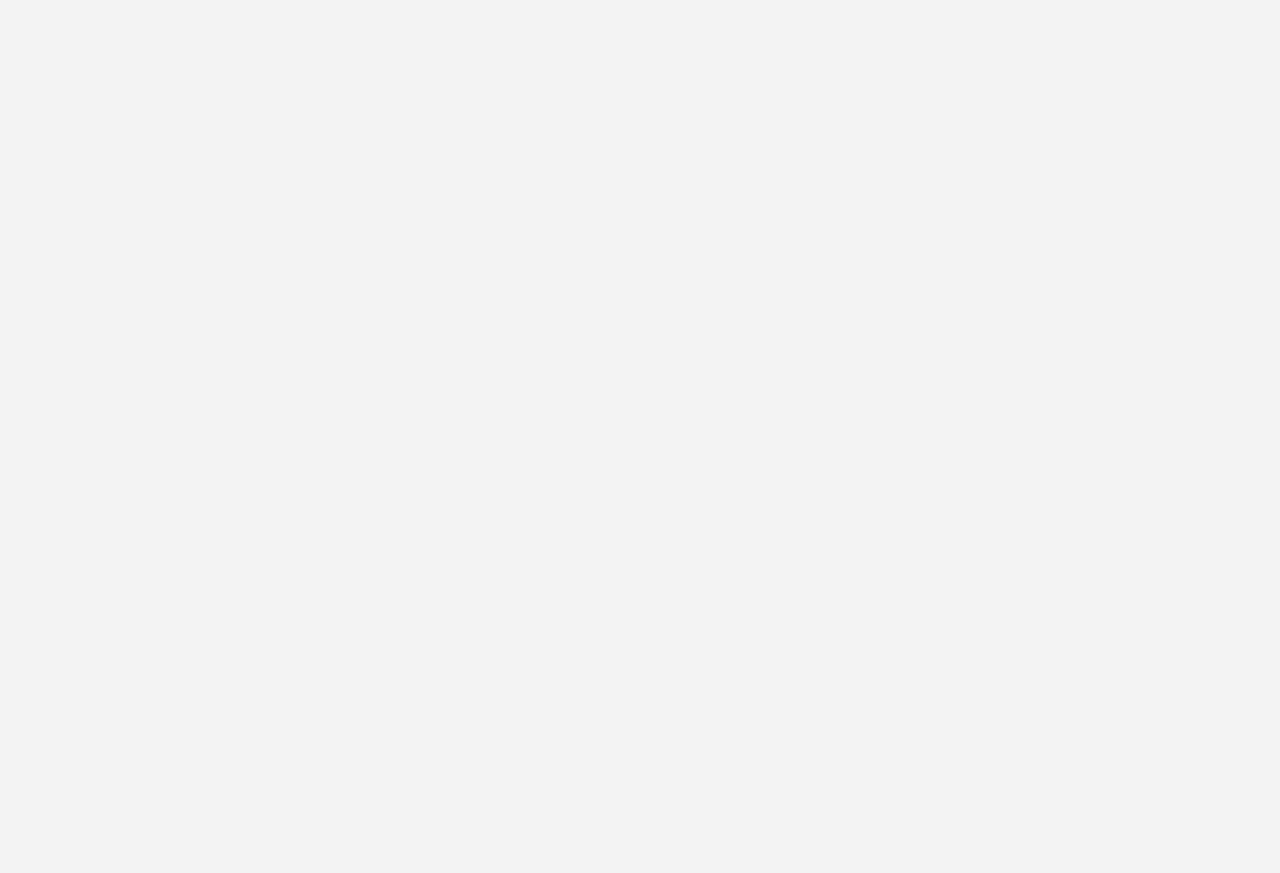
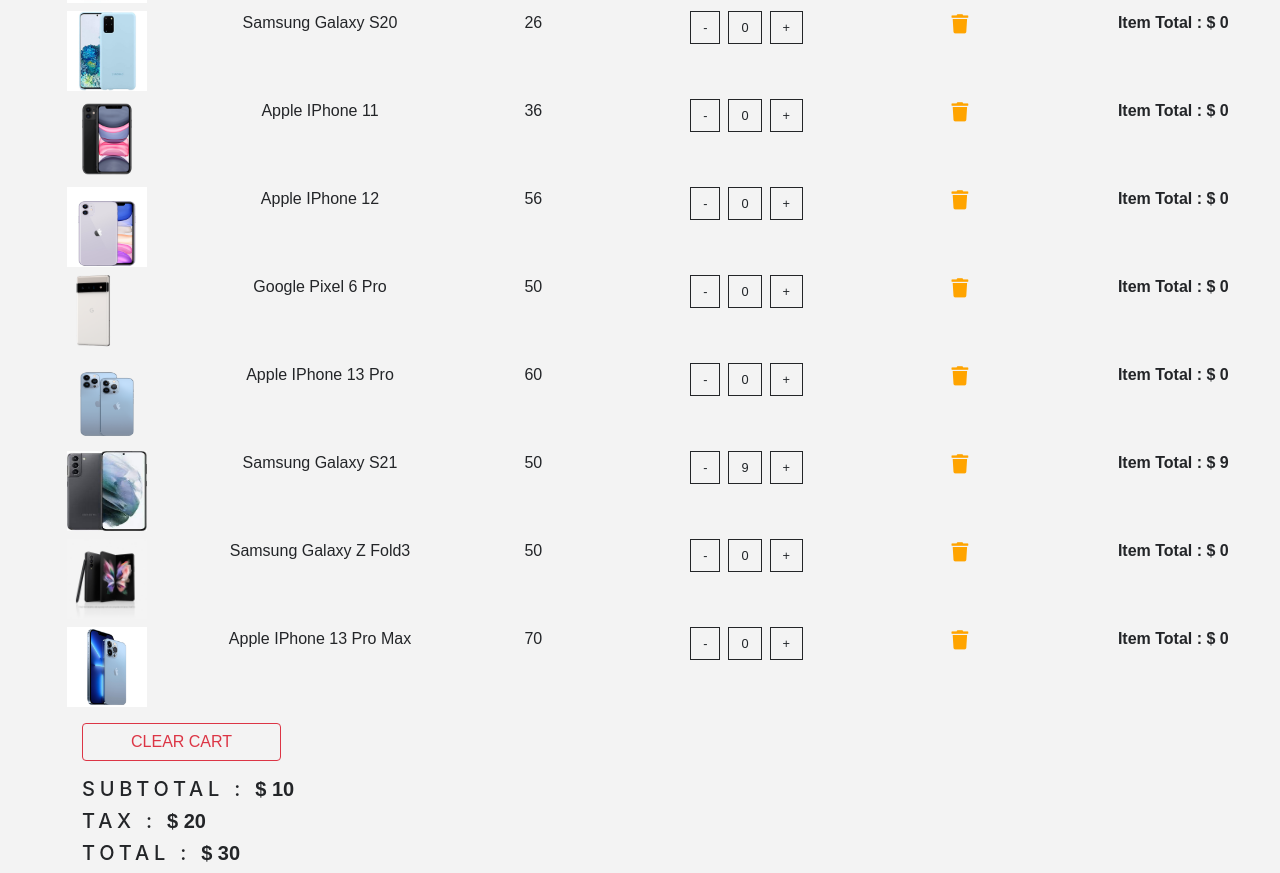
Before and after one commit to bella77-69/store-ecommerce, a React (Create React App) app: page /cart in a window 1280 px wide. Shown: the part 364-1237 px from the top of the page. Before the commit the page ends 800 px from the top, so only its background shows below. Built offline with nearby package versions, Linux system fonts and the light colour scheme.

Commit message:
added CartItem, CartList, and CartTotals to components, wip functionality

```diff
--- a/src/App.css
+++ b/src/App.css
@@ -27,3 +27,24 @@
 .text-bright {
   color: var(--lightBlue);
 }
+
+.btn-black {
+  background: transparent;
+  text-transform: capitalize;
+  font-size: 0.8rem !important;
+  color:var(--mainDark);
+  border-radius: 0 !important;
+  border: 0.1rem solid var(--mainDark)!important;
+
+}
+
+.btn-black:hover {
+  background: var(--mainDark)!important;
+  color:var(--mainWhite)!important;
+}
+
+.cart-icon {
+  cursor: pointer;
+  font-size: 1.2rem;
+  color:var(--mainYellow);
+}
--- a/src/components/Cart/Cart.js
+++ b/src/components/Cart/Cart.js
@@ -3,23 +3,27 @@
 import CartColumns from "./CartColumns";
 import EmptyCart from "./EmptyCart";
 import { ProductConsumer } from "../../context";
+import CartList from "./CartList";
+import CartTotals from "./CartTotals";
 
 class Cart extends Component {
   render() {
     return (
       <section>
         <ProductConsumer>
-          {value => {
+          {(value) => {
             const { cart } = value;
             if (cart.length > 0) {
               return (
                 <React.Fragment>
                   <Title name="your" title="cart"></Title>
                   <CartColumns />
+                  <CartList value={value}/>
+                  <CartTotals value={value}/>
                 </React.Fragment>
               );
             } else {
-                return <EmptyCart />;
+              return <EmptyCart />;
             }
           }}
         </ProductConsumer>
--- a/src/components/Cart/CartItem.js
+++ b/src/components/Cart/CartItem.js
@@ -0,0 +1,50 @@
+import React from "react";
+
+function CartItem({ item, value }) {
+  const { id, title, img, price, total, count } = item;
+  const { increment, decrement, removeItem } = value;
+  return (
+    <div className="row my-2 text-capitalize text-center">
+      <div className="col-10 mx-auto col-lg-2">
+        <img
+          src={img}
+          style={{ width: "5rem", height: "5rem" }}
+          className="img-fluid"
+          alt="product"
+        />
+      </div>
+      <div className="col-10 mx-auto col-lg-2">
+        <span className="d-lg-none">product : </span>
+        {title}
+      </div>
+      <div className="col-10 mx-auto col-lg-2">
+        <span className="d-lg-none">price : </span>
+        {price}
+      </div>
+      <div className="col-10 mx-auto col-lg-2 my-2 my-lg-0">
+        <div className="d-flex justify-content-center">
+          <div>
+            <span className="btn btn-black mx-1" onClick={() => decrement(id)}>
+              -
+            </span>
+            <span className="btn btn-black mx-1">{count}</span>
+            <span className="btn btn-black mx-1" onClick={() => increment(id)}>
+                +
+                </span>
+          </div>
+        </div>
+      </div>
+      <div className="col-10 mx-auto col-lg-2">
+     <div className="cart-icon" onClick={() => removeItem(id)}>
+         <i className="fas fa-trash"></i>
+     </div>
+      </div>
+      <div className="col-10 mx-auto col-lg-2">
+        <strong>item total : $ {total} </strong>
+      </div>
+
+    </div>
+  );
+}
+
+export default CartItem;
--- a/src/components/Cart/CartList.js
+++ b/src/components/Cart/CartList.js
@@ -1,13 +1,14 @@
-import React from 'react';
-import CartItem from './CartItem';
+import React from "react";
+import CartItem from "./CartItem";
 
-function CartList() {
-    return (
-        <div>
-            Hello from cart list
-            <CartItem />
-        </div>
-    );
+export default function CartList({ value }) {
+  const { cart } = value;
+  console.log(value, cart);
+  return (
+    <div className="container-fluid">
+      {cart.map((items) => {
+        return <CartItem key={items.id} item={items} value={value} />;
+      })}
+    </div>
+  );
 }
-
-export default CartList;
--- /dev/null
+++ b/src/components/Cart/CartTotals.js
@@ -0,0 +1,40 @@
+import React from "react";
+import { Link } from "react-router-dom";
+
+function CartTotals({ value }) {
+  const { cartSubTotal, cartTax, cartTotal, clearCart } = value;
+
+  return (
+    <React.Fragment>
+      <div className="container">
+        <div className="row">
+          <div className="col-10 mt-2 ml-sm-5 ml-auto col-sm-8 text-capitalize text-right">
+            <Link to="/">
+              <button
+                className="btn btn-outline-danger text-uppercase mb-3 px-5"
+                type="button"
+                onClick={() => clearCart()}
+              >
+                clear cart
+              </button>
+            </Link>
+            <h5>
+              <span className="text-title">subtotal : </span>{" "}
+              <strong>$ {cartSubTotal}</strong>
+            </h5>
+            <h5>
+              <span className="text-title">tax : </span>{" "}
+              <strong>$ {cartTax}</strong>
+            </h5>
+            <h5>
+              <span className="text-title">total : </span>{" "}
+              <strong>$ {cartTotal}</strong>
+            </h5>
+          </div>
+        </div>
+      </div>
+    </React.Fragment>
+  );
+}
+
+export default CartTotals;
--- a/src/context.js
+++ b/src/context.js
@@ -12,9 +12,9 @@
     cart: storeProducts,
     modalOpen: false,
     modalProduct: detailProduct,
-    cartSubTotal: 0,
-    cartTax: 0,
-    cartTotal: 0
+    cartSubTotal: 10,
+    cartTax: 20,
+    cartTotal: 30
   };
 
   componentDidMount() {
```
